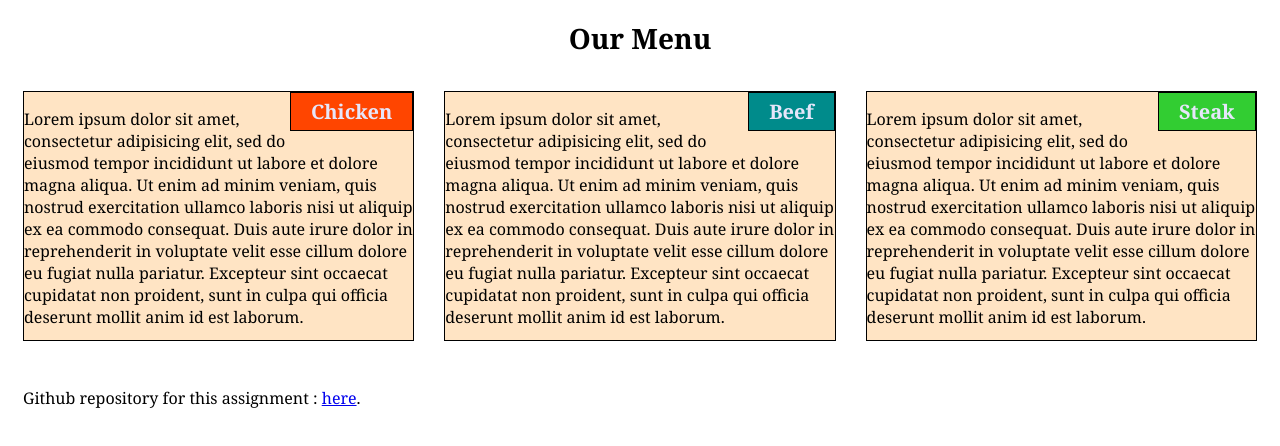
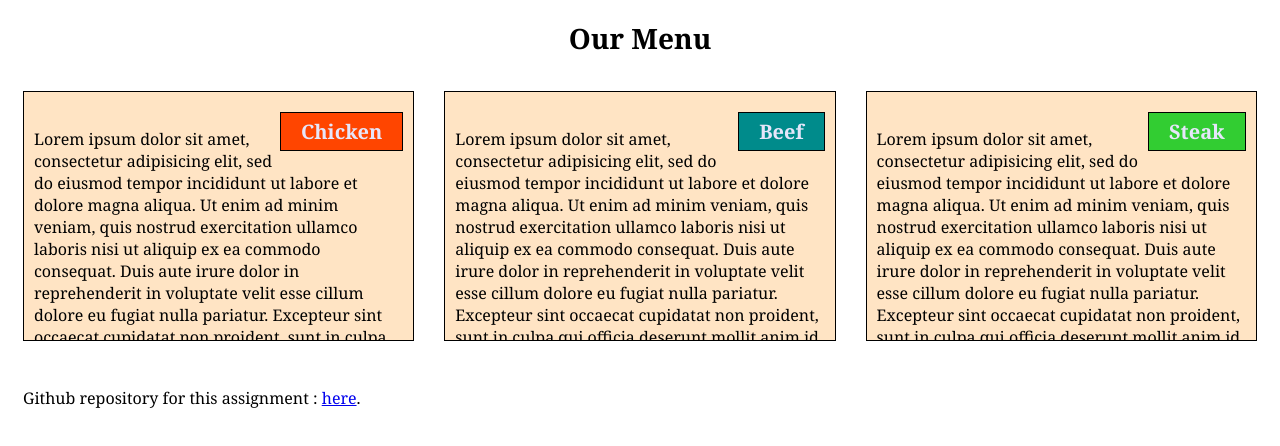
Before and after one commit to SaribMadni/coursera-solution, a plain HTML site: page Module 2 Sloution/index.html in a window 1280 px wide. Drawn offline with Linux system fonts and the light colour scheme.

Commit message:
Update style.css

```diff
--- a/Module 2 Sloution/style.css
+++ b/Module 2 Sloution/style.css
@@ -11,7 +11,9 @@ h1 {
 
 section {
     border: 1px solid black;
-
+    align-top-right;
+    padding: 10px;
+    padding-top: 20px;
     background-color: bisque;
     height: 250px;
     overflow: auto;
```
